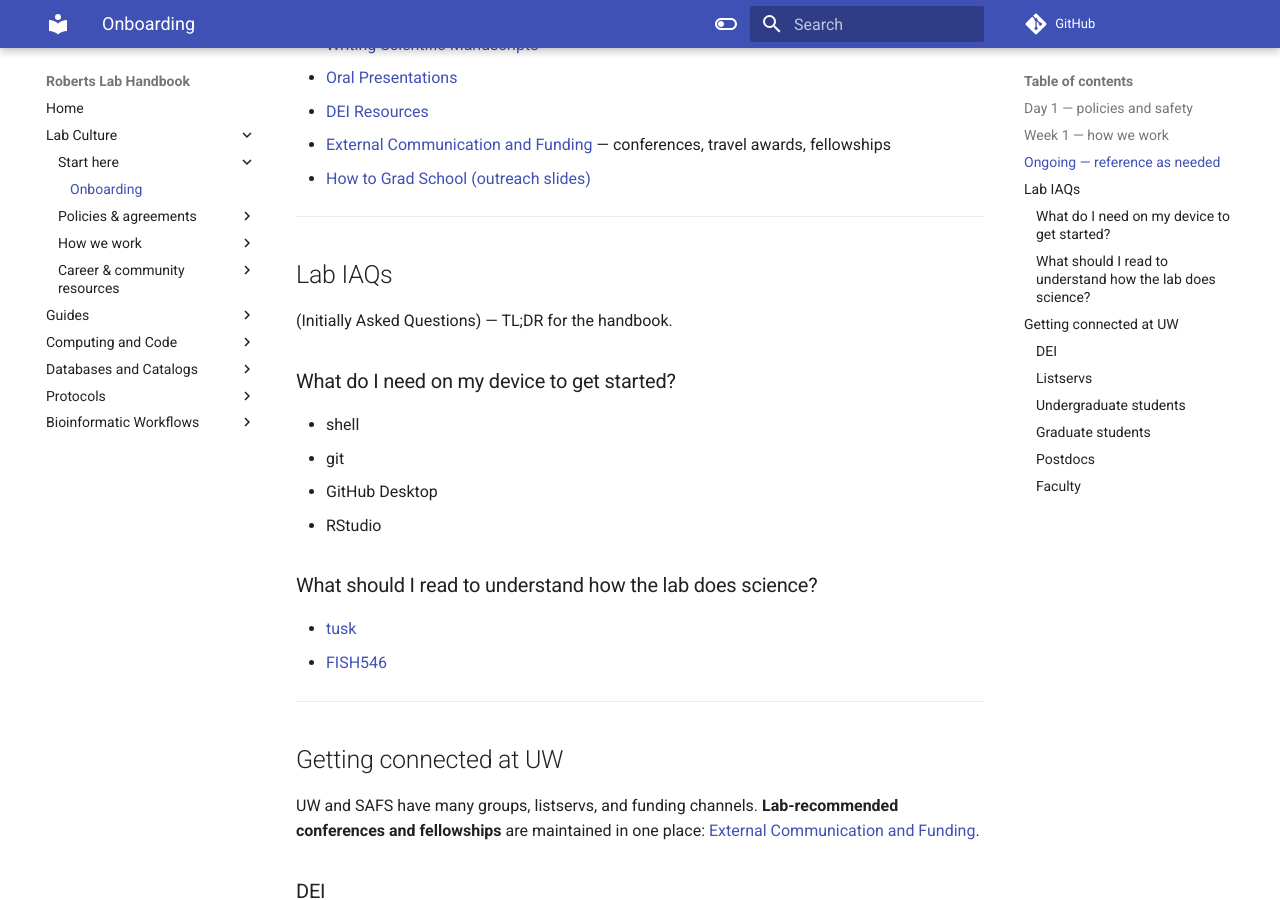
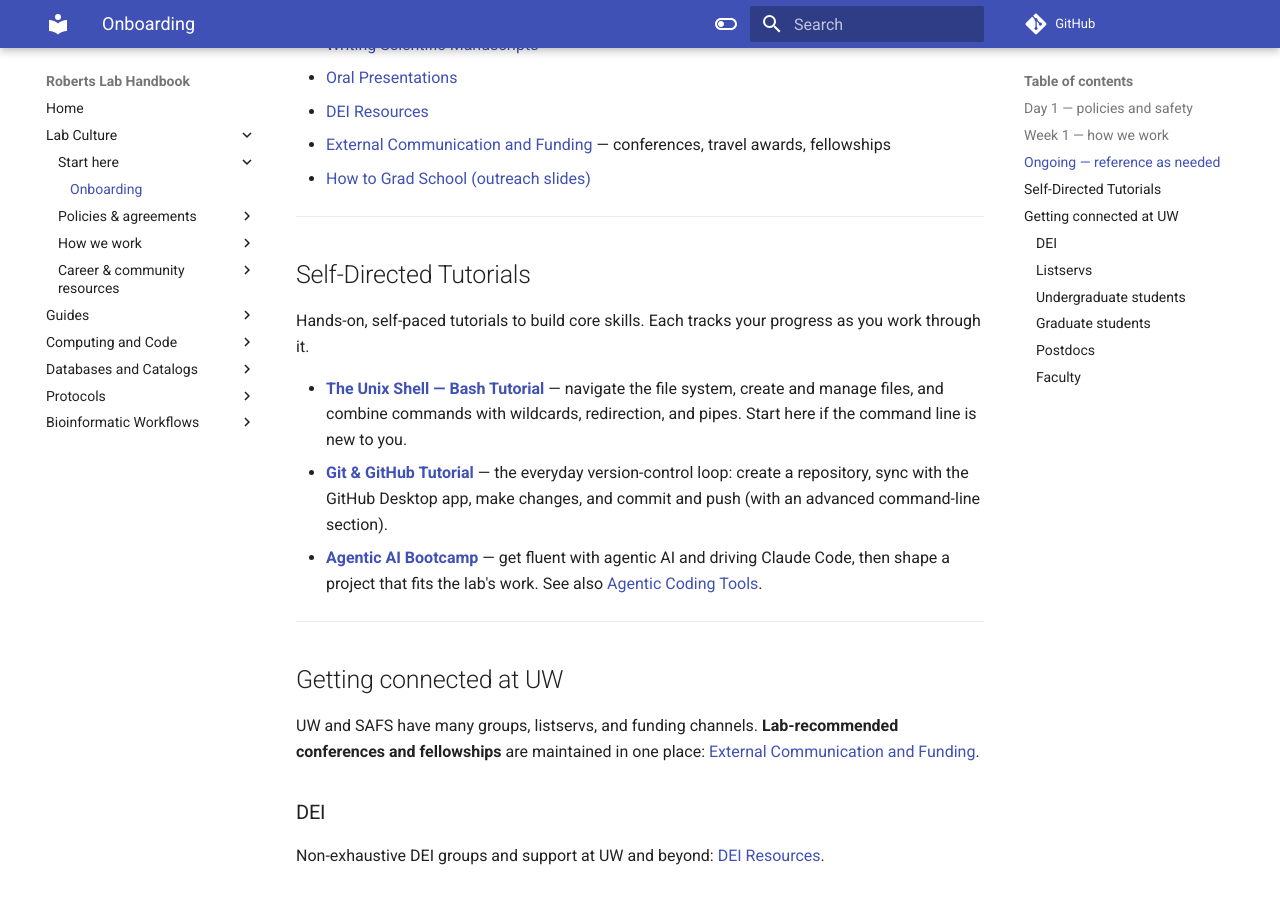
Before and after one commit to RobertsLab/resources, an MkDocs documentation site: the page built from docs/Onboarding.md, in a window 1280 px wide and 900 px high, scrolled down 909 px. Built offline with MkDocs 1.6.1 and Material for MkDocs 9.7.7, drawn with Linux system fonts in a browser that asks for light colours; comment, search, counter and statistics services are not loaded.

Commit message:
Added links to Self-Directed Tutorials on Onboarding Page.

```diff
--- a/docs/Onboarding.md
+++ b/docs/Onboarding.md
@@ -33,21 +33,13 @@ Undergraduate researchers: also read and sign the [Undergraduate Contract](Under
 
 ---
 
-## Lab IAQs
+## Self-Directed Tutorials
 
-(Initially Asked Questions) — TL;DR for the handbook.
+Hands-on, self-paced tutorials to build core skills. Each tracks your progress as you work through it.
 
-### What do I need on my device to get started?
-
-- shell
-- git
-- GitHub Desktop
-- RStudio
-
-### What should I read to understand how the lab does science?
-
-- [tusk](https://robertslab.github.io/tusk/)
-- [FISH546](https://sr320.github.io/course-fish546-2023/schedule.html)
+- [**The Unix Shell — Bash Tutorial**](../bash-tutorial.html) — navigate the file system, create and manage files, and combine commands with wildcards, redirection, and pipes. Start here if the command line is new to you.
+- [**Git &amp; GitHub Tutorial**](../github-tutorial.html) — the everyday version-control loop: create a repository, sync with the GitHub Desktop app, make changes, and commit and push (with an advanced command-line section).
+- [**Agentic AI Bootcamp**](../agentic-ai-bootcamp.html) — get fluent with agentic AI and driving Claude Code, then shape a project that fits the lab's work. See also [Agentic Coding Tools](Agentic-Coding-Tools.md).
 
 ---
 
```
